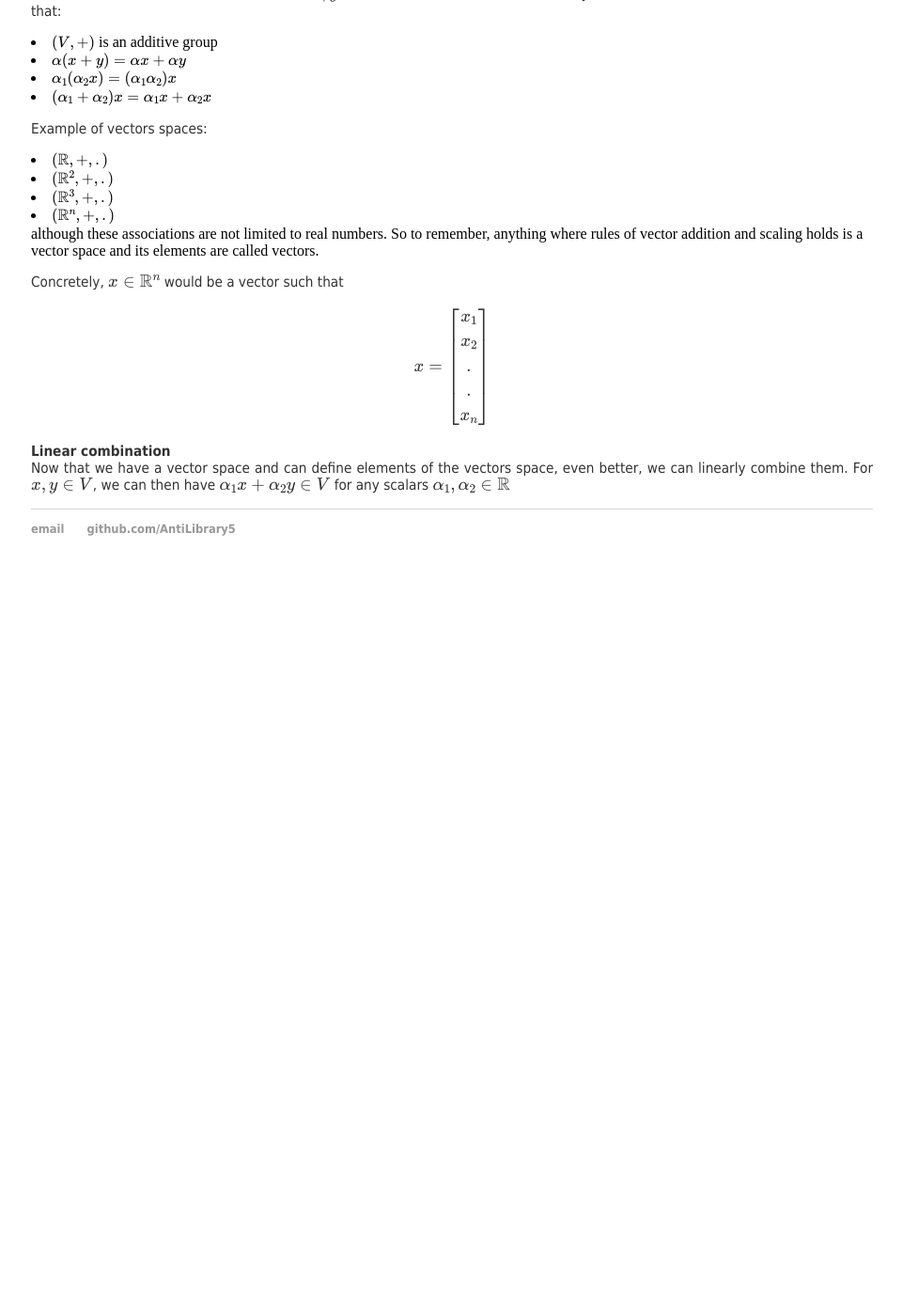
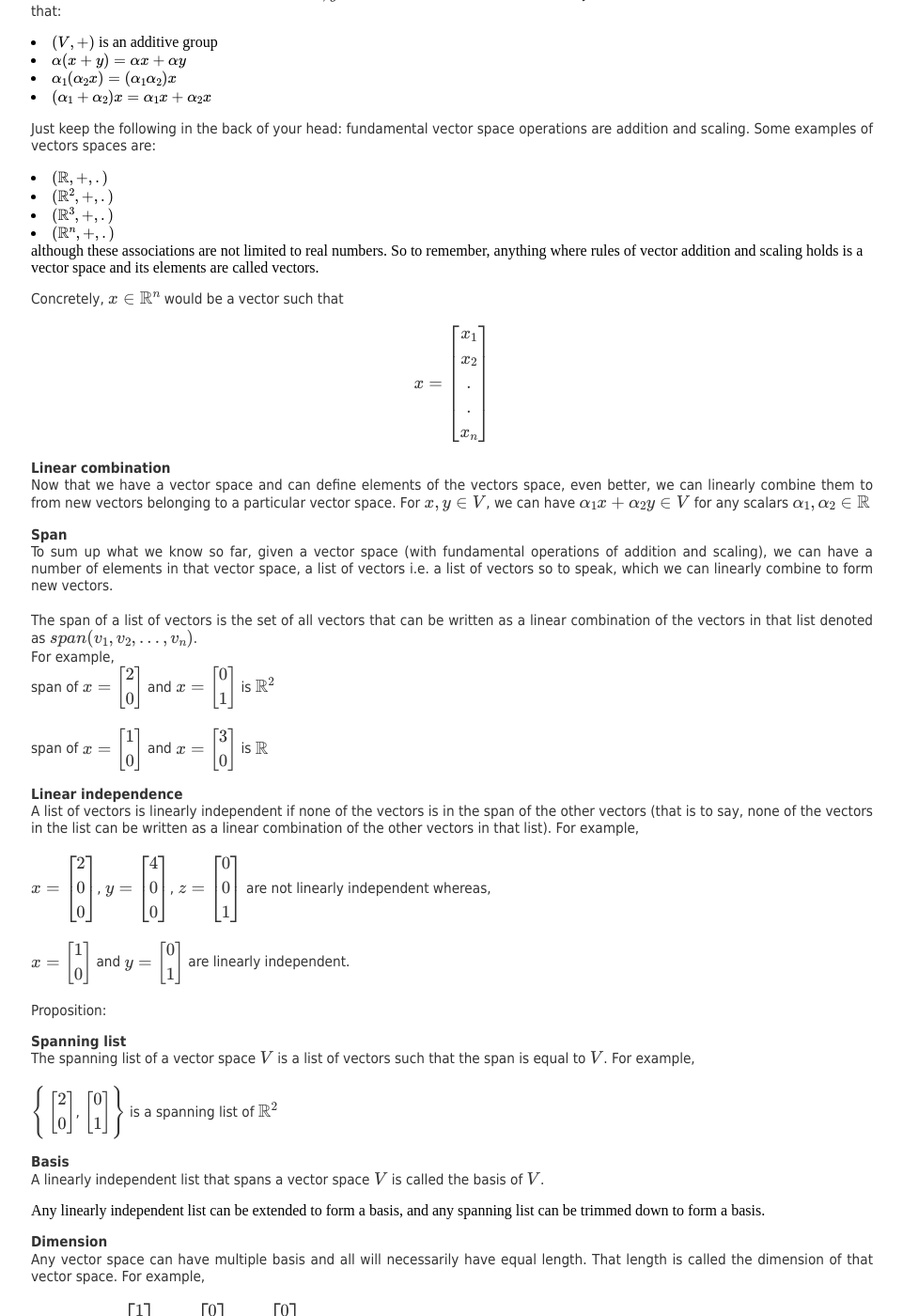
Before and after one commit to AntiLibrary5/AntiLibrary5.github.io, a Jekyll site: the page built from notes/linear_algebra/linear_algebra.html, in a window 1280 px wide and 1400 px high, scrolled down 422 px. Shown: the whole window at 94% size, without its empty margins (159-1120 px from the left). Built offline with Jekyll 4.4.1, drawn with Linux system fonts in a browser that asks for light colours; nearby versions of some CDN libraries; before the commit the page ends 1052 px from its top, so only the background shows below that; some of the changed text lies outside the part shown.

Commit message:
Update linear_algebra.html

```diff
--- a/notes/linear_algebra/linear_algebra.html
+++ b/notes/linear_algebra/linear_algebra.html
@@ -41,7 +41,7 @@ where \( \alpha \in \mathbb{R} \) is a scalar and the elements \( x,y \in V \) a
 </p>
 
 <p align="justify">
-Example of vectors spaces:
+Just keep the following in the back of your head: fundamental vector space operations are addition and scaling. Some examples of vectors spaces are:
 <li>\( (\mathbb{R}, +, .) \)
 <li>\( (\mathbb{R}^2, +, .) \)
 <li>\( (\mathbb{R}^3, +, .) \)
@@ -60,6 +60,100 @@ x = \begin{bmatrix} x_1 \\ x_2 \\ . \\.\\ x_n \\ \end{bmatrix}
 
 <p align="justify">
 <b>Linear combination</b>
-<br>Now that we have a vector space and can define elements of the vectors space, even better, we can linearly combine them.
-For \( x,y \in V \), we can then have \( \alpha_1 x + \alpha_2 y \in V \) for any scalars \( \alpha_1, \alpha_2 \in \mathbb{R} \)
+<br>Now that we have a vector space and can define elements of the vectors space, even better, we can linearly combine them to from new vectors belonging to a particular vector space.
+For \( x,y \in V \), we can have \( \alpha_1 x + \alpha_2 y \in V \) for any scalars \( \alpha_1, \alpha_2 \in \mathbb{R} \)
 </p>
+
+<p align="justify">
+<b>Span</b>
+<br> To sum up what we know so far, given a vector space (with fundamental operations of addition and scaling), we can have a number of elements in that vector space, a list of vectors i.e. a list of vectors so to speak, which we can linearly combine to form new vectors.
+<br> <br>The span of a list of vectors is the set of all vectors that can be written as a linear combination of the vectors in that list denoted as \( span(v_1, v_2,...,v_n) \).
+<br>For example,
+<br>span of \( x = \begin{bmatrix} 2 \\ 0 \end{bmatrix} \) and \( x = \begin{bmatrix} 0 \\ 1 \end{bmatrix} \) is \( \mathbb{R}^2 \)
+<br><br> span of \( x = \begin{bmatrix} 1 \\ 0 \end{bmatrix} \) and \( x = \begin{bmatrix} 3 \\ 0 \end{bmatrix} \) is \( \mathbb{R} \)
+</p>
+
+
+<p align="justify">
+<b>Linear independence</b>
+<br>A list of vectors is linearly independent if none of the vectors is in the span of the other vectors (that is to say, none of the vectors in the list can be written as a linear combination of the other vectors in that list). For example,
+<br><br>\( x = \begin{bmatrix} 2 \\ 0 \\ 0 \end{bmatrix} \), \( y = \begin{bmatrix} 4 \\ 0 \\ 0 \end{bmatrix} \), \( z = \begin{bmatrix} 0 \\ 0 \\ 1 \end{bmatrix} \) are not linearly independent whereas,
+<br><br>\( x = \begin{bmatrix} 1 \\ 0 \end{bmatrix} \) and \( y = \begin{bmatrix} 0 \\ 1 \end{bmatrix} \) are linearly independent.
+
+<br><br>Proposition:
+</p>
+
+<p align="justify">
+<b>Spanning list</b>
+<br>The spanning list of a vector space \(V\) is a list of vectors such that the span is equal to \(V\). For example,
+<br><br>\( \Bigg\{ \begin{bmatrix} 2 \\ 0 \end{bmatrix} \), \( \begin{bmatrix} 0 \\ 1 \end{bmatrix} \Bigg\} \) is a spanning list of \( \mathbb{R}^2 \)
+</p>
+
+<p align="justify">
+<b>Basis</b>
+<br>A linearly independent list that spans a vector space \(V\) is called the basis of \(V\).
+</p>
+
+Any linearly independent list can be extended to form a basis, and any spanning list can be trimmed down to form a basis.
+
+<p align="justify">
+<b>Dimension</b>
+<br>Any vector space can have multiple basis and all will necessarily have equal length. That length is called the dimension of that vector space. For example,
+<br><br>consider \( x = \begin{bmatrix} 1 \\ 0 \\ 0 \end{bmatrix} \), \( y = \begin{bmatrix} 0 \\ 1 \\ 0 \end{bmatrix} \), \( z = \begin{bmatrix} 0 \\ 0 \\ 1 \end{bmatrix} \)
+<br><br>then \( {x,y,z} \) is a basis of \(\mathbb{R}^3\) and its dimension, \(dim(\mathbb{R}^3) = 3\).
+</p>
+
+<p align="justify">
+<b>Linear transformation</b>
+<br>Now we start thinking about mapping from one vector space to another via linear functions as transformations. Consider the vector spaces \(V, W\). Then \( L:V \rightarrow W\) is a linear transformation if \(\forall v_1, v_2 \in V\), \( \alpha_1, \alpha_2 \in \mathbb{R} \), it respects the vector space operations:
+\[ L(\alpha_1 v_1 + \alpha_2 v_2) = \alpha_1 L(v_1) + \alpha_2 L(v_2) \]
+For example,
+<br><br>\(
+L = \Bigg\{
+\eqalign{
+\mathbb{R}^2 \rightarrow \mathbb{R}^2 \\
+\begin{bmatrix} x_1 \\ x_2 \end{bmatrix} \rightarrow \begin{bmatrix} x_1 \\ 3 x_2 \end{bmatrix}
+}
+\)
+<br>is a linear transformation whereas,
+<br><br>\(
+L = \Bigg\{
+\eqalign{
+\mathbb{R}^2 \rightarrow \mathbb{R}^2 \\
+\begin{bmatrix} x_1 \\ x_2 \end{bmatrix} \rightarrow \begin{bmatrix} x_1 \\ 5 \end{bmatrix}
+}
+\)
+<br> is not a linear transformation.
+<br><br>A linear transformation is fully specified by the basis of the vector in the image.
+</p>
+
+<p align="justify">
+<b>Rank</b>
+<br>The rank of a transformation \(L\) is the dimension of its range/image i.e. the length of basis vectors in the image.
+\[ rank(L) = dim(L(V)) \]
+</p>
+
+<p align="justify">
+<b>Nullspace/Kernel</b>
+<br>The nullspace or kernel of a linear transformation is the set of vectors mapped to 0. Consider the linear transformation \( L:V \rightarrow W\) then:
+\[ ker(L) = {v \in V, L(V) = 0} \]
+For example,
+<br><br>\(
+L = \Bigg\{
+\eqalign{
+\mathbb{R}^2 \rightarrow \mathbb{R}^2 \\
+\begin{bmatrix} x_1 \\ x_2 \end{bmatrix} \rightarrow \begin{bmatrix} x_1 \\ 0 \end{bmatrix}
+}
+\)
+<br>\( ker(L) = \Bigg\{ \begin{bmatrix} 0 \\ x_2 \end{bmatrix}, x_2 \in \mathbb{R} \Bigg\} \)
+<br>
+<br>
+The nullity of a linear transformation is the dimension of the space of vectors in the domain that maps to the zero vectors.
+\[ nullity(L) = dim(ker(L)) \]
+</p>
+
+<p align="justify">
+<b>Rank-Nullity theorem</b>
+<br>The rank-nullity theorem says that the rank (range) + nullity (domain) of the transformation is equal to the dimension of its domain. Thus, for any linear transformation \( L:V \rightarrow W\):
+\[ rank(L) + nullity(L) = dim(V) \]
+</p>
```
